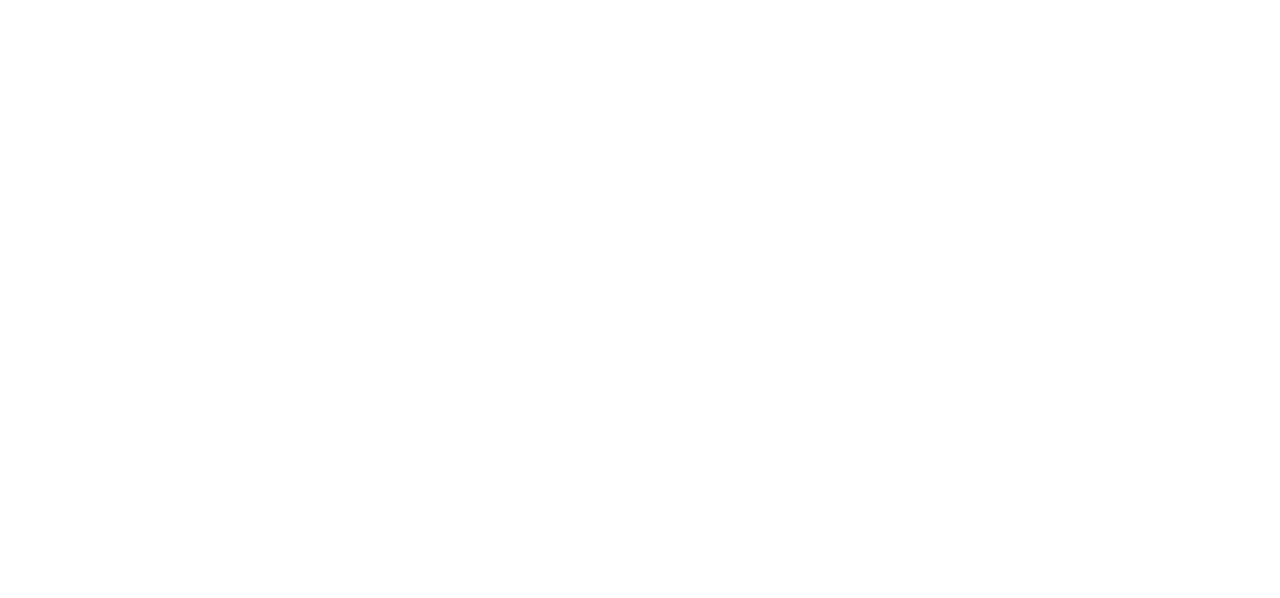
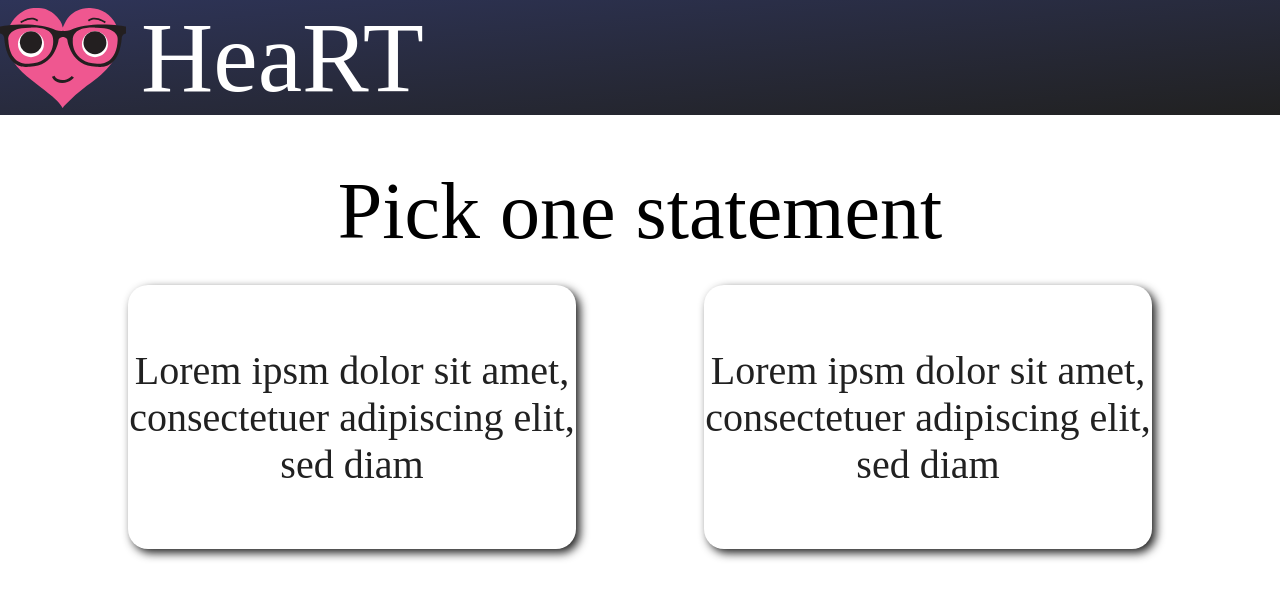
Before and after one commit to HeartUoA/HeaRT, a React (Create React App) app: page /DisplayCards in a window 1280 px wide. Shown: the top 598 px of the page. Built offline with nearby package versions, Linux system fonts and the light colour scheme.

Commit message:
feat(adding new page): created a new page for displaying cards

```diff
--- a/src/App.tsx
+++ b/src/App.tsx
@@ -1,13 +1,19 @@
 import React from "react";
 import Homepage from "./pages/Homepage";
-import { BrowserRouter as Router, Route } from "react-router-dom";
+import DisplayCards from "./pages/DisplayCards";
+import { BrowserRouter as Router, Route, Switch } from "react-router-dom";
 
 const App: React.FC = () => {
   return (
     <Router>
-      <Route exact path="/">
-        <Homepage />
-      </Route>
+      <Switch>
+        <Route exact path="/">
+          <Homepage />
+        </Route>
+        <Route path="/DisplayCards">
+          <DisplayCards />
+        </Route>
+      </Switch>
     </Router>
   );
 };
--- /dev/null
+++ b/src/pages/DisplayCards.tsx
@@ -0,0 +1,33 @@
+import React, { useState } from "react";
+import logo from "../assets/images/logo.svg";
+import "../styles/DisplayCards.css";
+
+const initialValues = {
+  text: "Lorem ipsm dolor sit amet, consectetuer adipiscing elit, sed diam",
+};
+
+const DisplayCards: React.FC = () => {
+  const [state] = useState(initialValues);
+
+  return (
+    <div className="DisplayCards">
+      <div className="DisplayCards-Header">
+        <div className="Logo-Container">
+          <img src={logo} className="Logo" alt="logo" />
+          <p className="Logo-Title">HeaRT</p>
+        </div>
+      </div>
+      <p className="Statement">Pick one statement</p>
+      <div className="Selection">
+        <div className="Cards">
+          <p className="Card-Text">{state.text}</p>
+        </div>
+        <div className="Cards">
+          <p className="Card-Text">{state.text}</p>
+        </div>
+      </div>
+    </div>
+  );
+};
+
+export default DisplayCards;
--- a/src/pages/Homepage.tsx
+++ b/src/pages/Homepage.tsx
@@ -1,7 +1,7 @@
 import React from "react";
 import logo from "../assets/images/logo.svg";
 import "../styles/Homepage.css";
-
+import { Link } from "react-router-dom";
 const Homepage: React.FC = () => {
   const onPlayClick = () => {
     // TODO: Write code here to redirect to course info screen
@@ -21,9 +21,11 @@ const Homepage: React.FC = () => {
         <p className="App-Description">Hearing And Realising Teaching-voice</p>
       </div>
       <div className="Buttons-Container">
-        <div className="Button" onClick={onPlayClick}>
-          <p className="Button-Text">Play</p>
-        </div>
+        <Link to="/DisplayCards">
+          <div className="Button" onClick={onPlayClick}>
+            <p className="Button-Text">Play</p>
+          </div>
+        </Link>
         <div className="Button" onClick={onInstructionsClick}>
           <p className="Button-Text">Instructions</p>
         </div>
--- /dev/null
+++ b/src/styles/DisplayCards.css
@@ -0,0 +1,62 @@
+.DisplayCards {
+  display: flex;
+  flex-direction: column;
+}
+
+.DisplayCards-Header {
+  display: flex;
+  background: linear-gradient(to bottom right, #2e3458 0%, #212121 100%);
+}
+
+.Logo-Container {
+  display: flex;
+  flex-direction: row;
+  align-items: center;
+}
+.Logo {
+  height: 100px;
+  pointer-events: none;
+  margin: 0px 15px 0px 0px;
+}
+.Logo-Title {
+  display: flex;
+  font-family: "ABeeZee";
+  color: white;
+  font-size: 100px;
+  font-weight: normal;
+  margin: 0px 15px 0px 0px;
+}
+.Statement {
+  display: flex;
+  font-family: "ABeeZee";
+  font-size: 80px;
+  justify-content: center;
+  margin: 4% 0px 0px 0px;
+}
+.Selection {
+  display: flex;
+  flex-direction: row;
+  background: white;
+  height: 40vh;
+  align-items: center;
+  justify-content: space-evenly;
+}
+.Cards {
+  background: white;
+  border-radius: 20px;
+  height: 33vh;
+  width: 35vw;
+  display: flex;
+  flex-direction: column;
+  justify-content: center;
+  box-shadow: 4px 4px 10px #212121;
+}
+
+.Card-Text {
+  font-family: "ABeeZee";
+  color: #212121;
+  text-align: center;
+  font-size: 40px;
+  margin: 0px;
+  cursor: pointer;
+}
```
Also changed, not shown: 1 other file (tests, documents, lock files or other folders).
